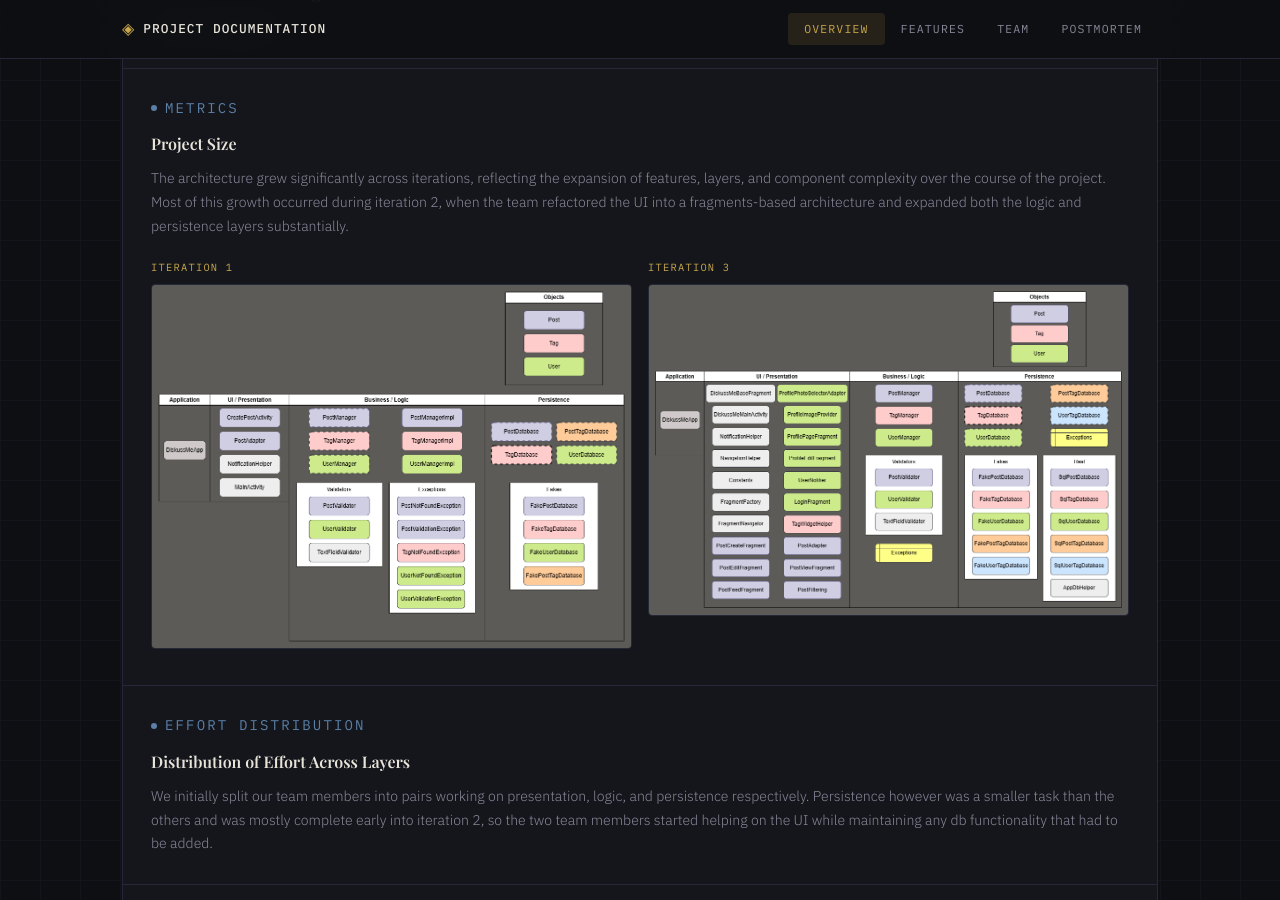
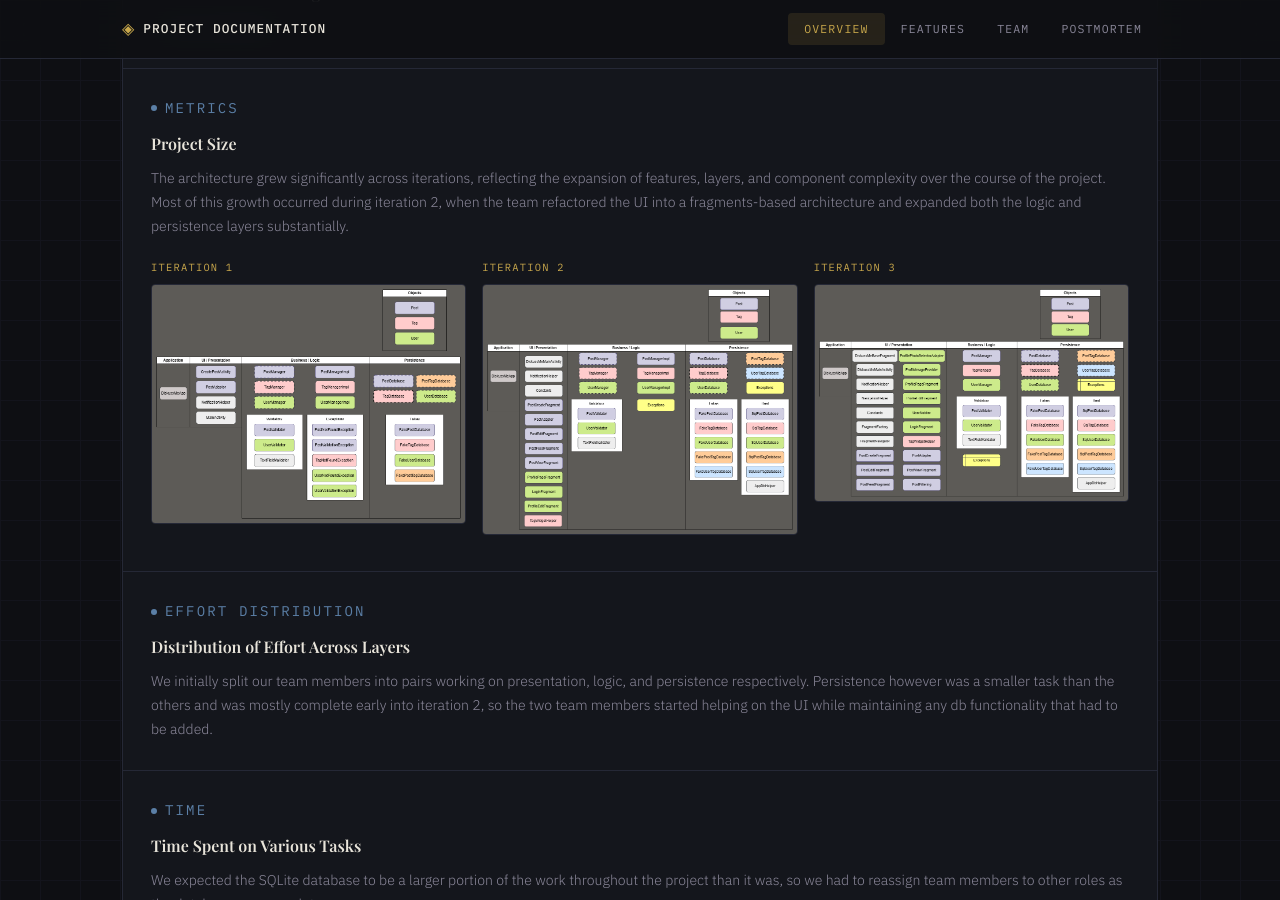
Before and after one commit to AlonSlonimsky/DISKussMe, a Jekyll site: the page built from index.html, in a window 1280 px wide and 900 px high, scrolled down 5578 px. Built offline with Jekyll 4.4.1, drawn with Linux system fonts in a browser that asks for light colours.

Commit message:
i2 diagram in list

```diff
--- a/index.html
+++ b/index.html
@@ -419,10 +419,15 @@ Lastly, our Iteration 1 UI relied entirely on activities. As the app grew, this
         <p class="pm-item-label note">Metrics</p>
         <h3>Project Size</h3>
         <p style="font-size:0.88rem; color:var(--text-secondary); margin-bottom:1.25rem;">The architecture grew significantly across iterations, reflecting the expansion of features, layers, and component complexity over the course of the project. Most of this growth occurred during iteration 2, when the team refactored the UI into a fragments-based architecture and expanded both the logic and persistence layers substantially.</p>
-        <div style="display:grid; grid-template-columns:1fr 1fr; gap:1rem;">
+        <div style="display:grid; grid-template-columns:1fr 1fr 1fr; gap:1rem;">
           <div>
             <p style="font-family:var(--font-mono); font-size:0.65rem; letter-spacing:0.12em; text-transform:uppercase; color:var(--accent); margin-bottom:0.5rem;">Iteration 1</p>
             <img src="{{ site.baseurl }}/Iteration1ArchDiagram.png" alt="Iteration 1 Architecture Diagram"
+              style="width:100%; border-radius:var(--radius); border:1px solid var(--border);">
+          </div>
+          <div>
+            <p style="font-family:var(--font-mono); font-size:0.65rem; letter-spacing:0.12em; text-transform:uppercase; color:var(--accent); margin-bottom:0.5rem;">Iteration 2</p>
+            <img src="{{ site.baseurl }}/Iteration2ArchDiagram.png" alt="Iteration 2 Architecture Diagram"
               style="width:100%; border-radius:var(--radius); border:1px solid var(--border);">
           </div>
           <div>
```
